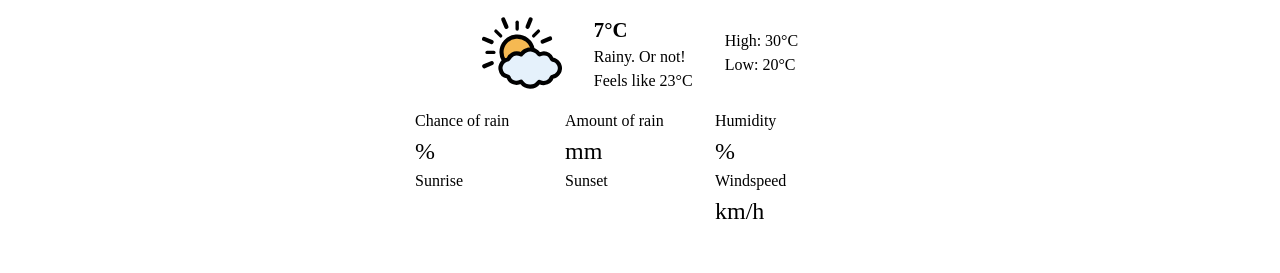
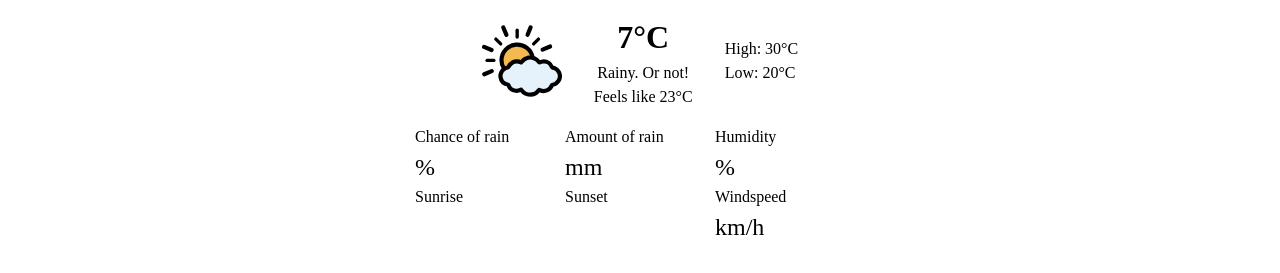
Before and after one commit to JellyRollJunior/jelly-weather, a website built with webpack: page src/index.html in a window 1280 px wide. Shown: the part 173-446 px from the top of the page. Built offline with nearby package versions, Linux system fonts and the light colour scheme; no server answers.

Commit message:
Center current temp

```diff
--- a/src/index.html
+++ b/src/index.html
@@ -36,7 +36,7 @@
         </h2>
         <section class="overview">
           <img class="icon" src="./svg/partly-cloudy-day.svg" alt="" />
-          <div class="weather">
+          <div class="current-conditions">
             <h2><span id="temp">7</span>°<span class="unit-temp">C</span></h2>
             <div id="conditions">Rainy. Or not!</div>
             <div>
--- a/src/styles.css
+++ b/src/styles.css
@@ -66,6 +66,11 @@ header {
   padding: 24px 36px;
 }
 
+output {
+  width: 100%;
+  padding: 0 150px;
+}
+
 section {
   margin-top: 16px;
 }
@@ -86,13 +91,12 @@ section {
 }
 
 .current-conditions {
-  justify-self: right;
-  margin-right: 32px;
+  text-align: center;
   font-size: 1.5rem;
 }
 
 .current-conditions > h2 {
-  font-size: 2.7rem;
+  font-size: 2rem;
 }
 
 .stats {
```
